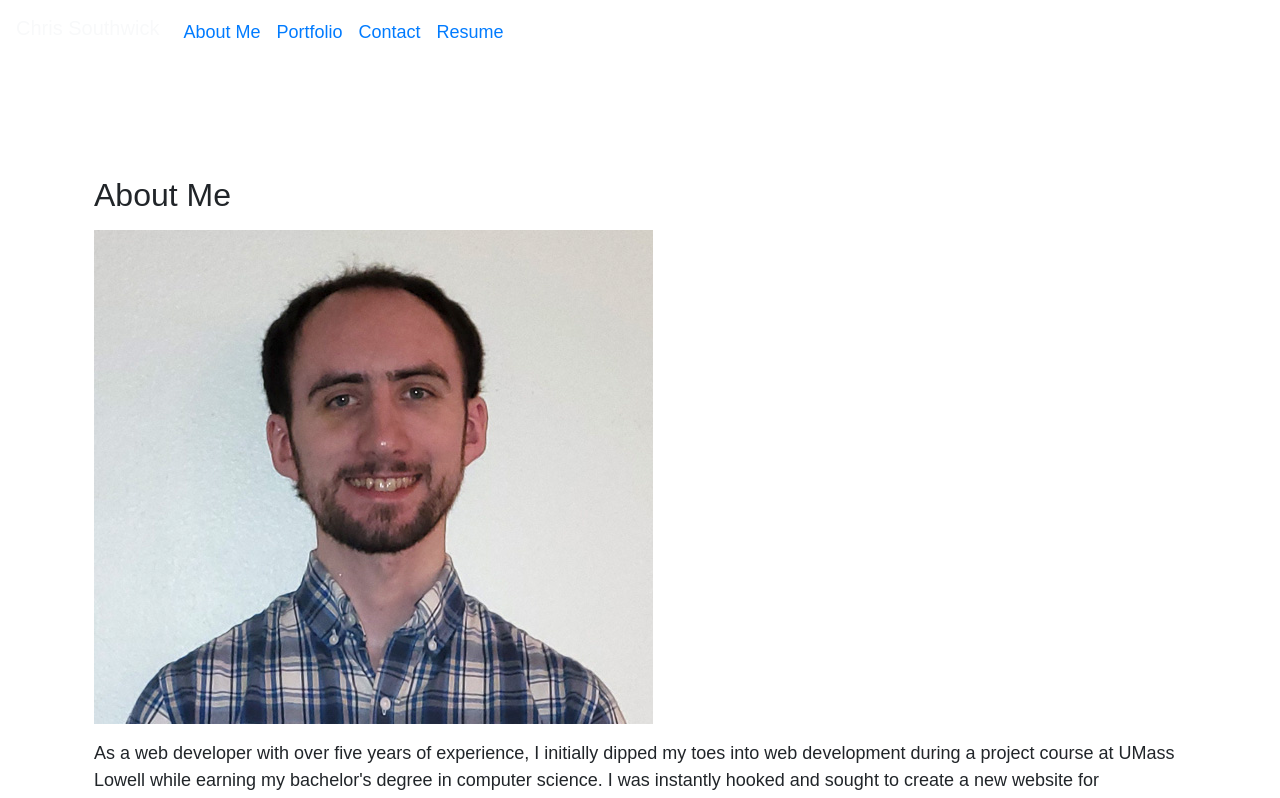
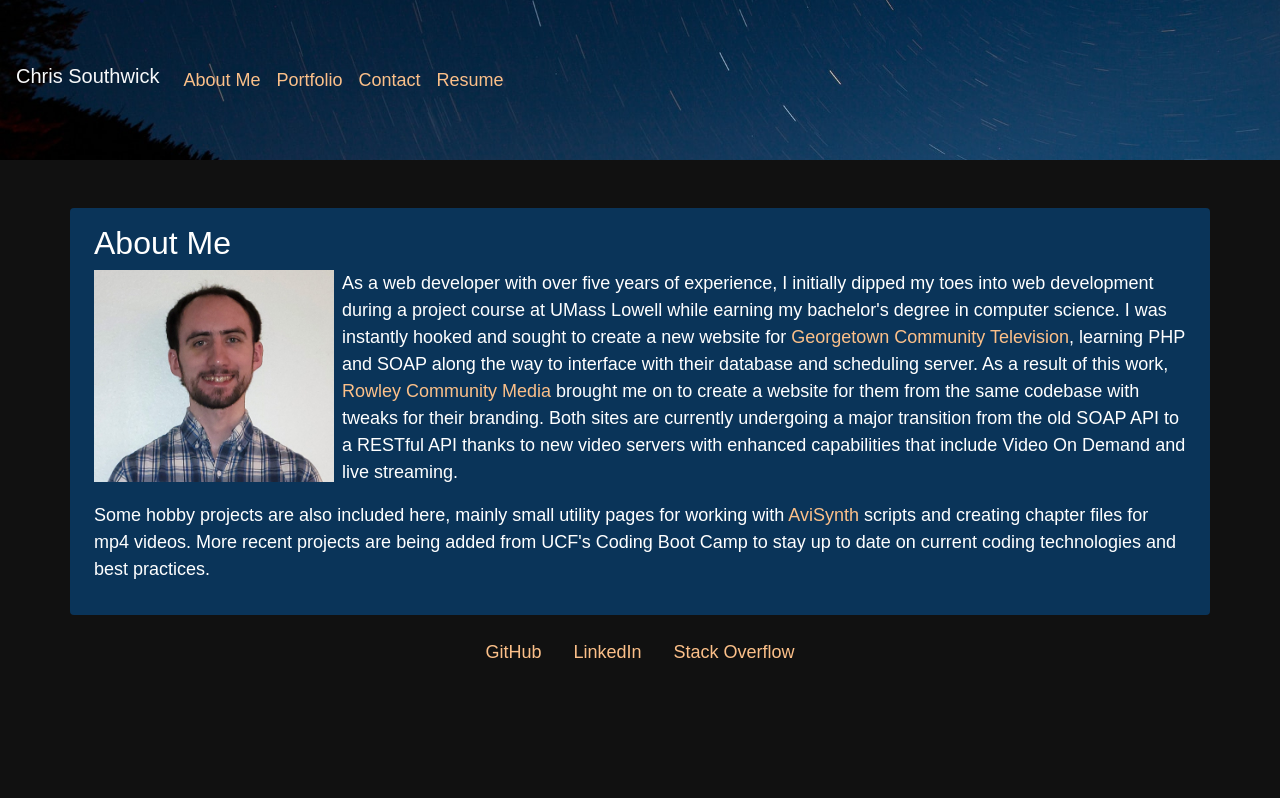
Before and after one commit to csouthwick/react-portfolio, a React (Create React App) app: page / in a window 1280 px wide. Shown: the top 798 px of the page. Built offline with nearby package versions, Linux system fonts and the light colour scheme.

Commit message:
adjusted styles

```diff
--- a/src/App.css
+++ b/src/App.css
@@ -1,16 +1,32 @@
 /* global styles */
-*{
-  margin: 0;
-  padding: 0;
-  box-sizing: border-box;
-}
-
 :root{
   --primary-color:#111;
-  --secondary-color:#adf;
-  --secondary-color-transparent:rgba(170,221,255,.8)
+  --secondary-color:#FCC089;
+  --tertiary-color:#0A3459;
 }
 
 body{
   font: 1.125em/1.5 Arial, Helvetica, sans-serif;
+  background-color: var(--primary-color);
 }
+
+header{
+  background-image: url("./assets/images/jason-buscema--9xpSSmhTc0-unsplash.jpg");
+  background-size: cover;
+  background-repeat: no-repeat;
+  background-position: center;
+  min-height: 160px;
+}
+
+header .nav-link, a, a:hover, a:visited{
+  color: var(--secondary-color);
+}
+
+main{
+  background-color: var(--tertiary-color);
+  color: #fff!important;
+}
+
+#about-me img{
+  max-width: 240px;
+}
--- a/src/components/About/index.js
+++ b/src/components/About/index.js
@@ -2,9 +2,9 @@ import React from 'react';
 import photo from '../../assets/images/photo.jpg';
 function About() {
   return (
-    <section className="my-5">
-      <h2 id="about">About Me</h2>
-      <img src={photo} className="my-2" alt="Chris Southwick" />
+    <section id="about-me">
+      <h2 className="text-center text-sm-left">About Me</h2>
+      <img src={photo} className="d-block mx-auto mr-sm-2 float-sm-left" alt="Chris Southwick" />
       <div className="my-2">
         <p>As a web developer with over five years of experience, I initially dipped my toes into web development during a project course at UMass Lowell while earning my bachelor's degree in computer science. I was instantly hooked and sought to create a new website for <a href="http://gctv.georgetownma.gov/">Georgetown Community Television</a>, learning PHP and SOAP along the way to interface with their database and scheduling server. As a result of this work, <a href="http://tightrope.townofrowley.org/RCM/">Rowley Community Media</a> brought me on to create a website for them from the same codebase with tweaks for their branding. Both sites are currently undergoing a major transition from the old SOAP API to a RESTful API thanks to new video servers with enhanced capabilities that include Video On Demand and live streaming.</p>
 
```
Also changed, not shown: src/assets/images/jason-buscema--9xpSSmhTc0-unsplash.jpg (added).
